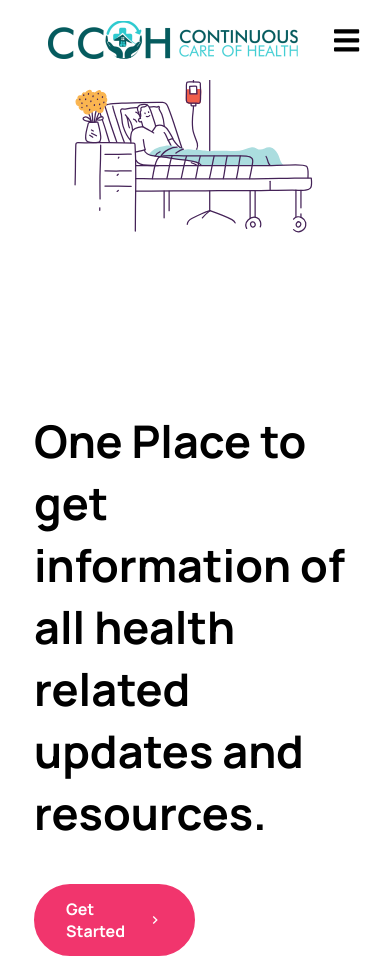
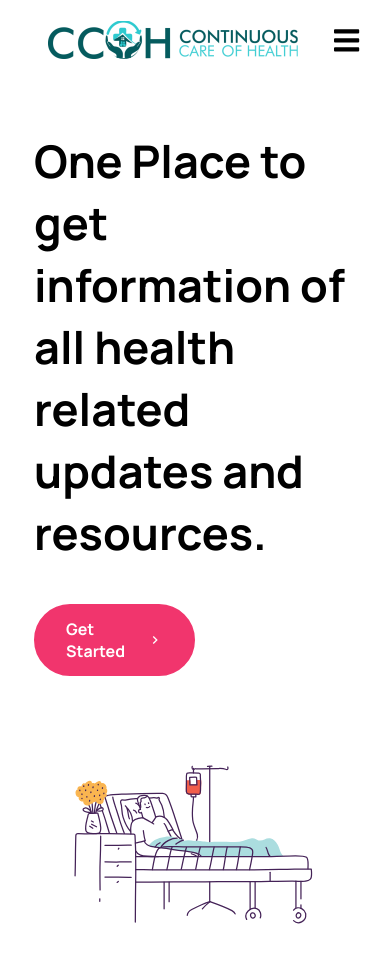
Before and after one commit to jerrycode06/amu-ccoh, a React (Create React App) app: page / in a window 390 px wide. Built offline with nearby package versions, Linux system fonts and the light colour scheme.

Commit message:
fixed responsiveness hero section

```diff
--- a/src/components/HeroSection/HeroElements.js
+++ b/src/components/HeroSection/HeroElements.js
@@ -27,7 +27,7 @@ export const HeroRow = styled.div`
 export const HeroLeftContent = styled.div`
   margin-bottom: 15px;
   padding: 0 10px;
-  grid-area: col2;
+  grid-area: col1;
 `;
 
 export const HeroH1 = styled.h1`
@@ -55,7 +55,7 @@ export const ArrowRight = styled(MdKeyboardArrowRight)`
 export const HeroRightContent = styled.div`
   margin-bottom: 15px;
   padding: 0 15px;
-  grid-area: col1;
+  grid-area: col2;
 `;
 
 export const ImgWrap = styled.div`
--- a/src/components/HeroSection/index.js
+++ b/src/components/HeroSection/index.js
@@ -22,7 +22,7 @@ const HeroSection = () => {
 
   return (
     <HeroContainer>
-      <HeroRow imgStart="false">
+      <HeroRow imgStart={false}>
         <HeroLeftContent>
           <HeroH1>
             One Place to get information of all health related updates and
```
